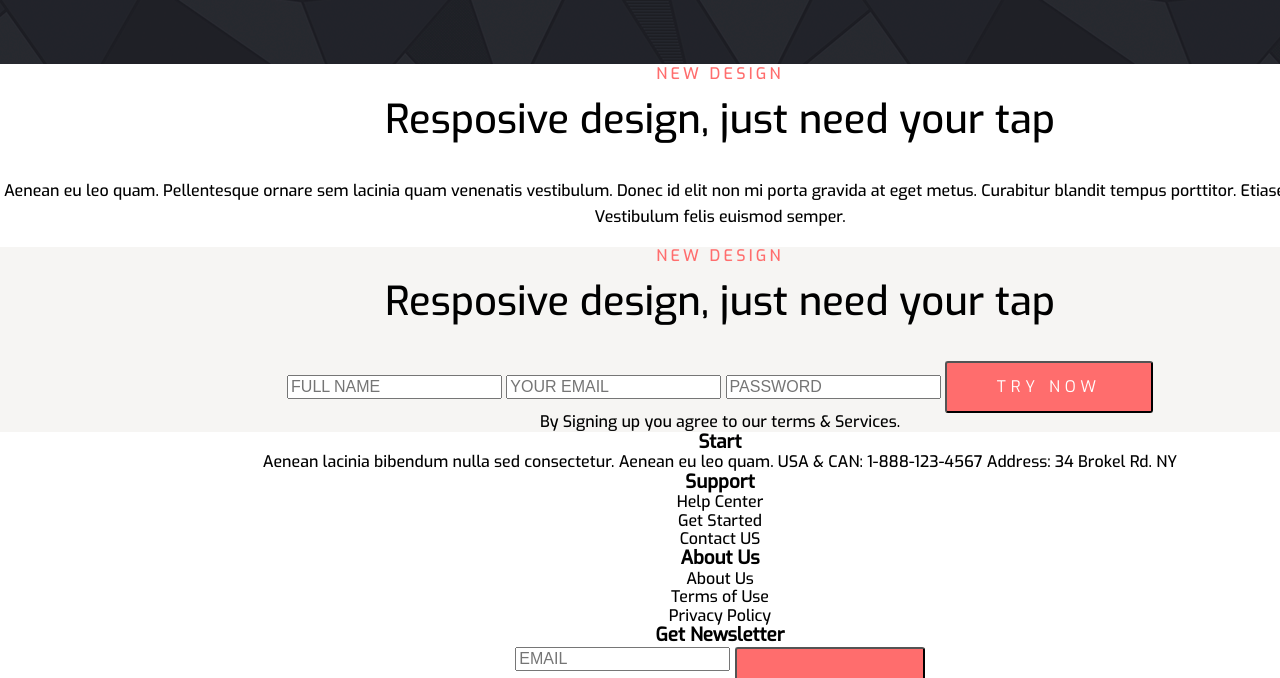
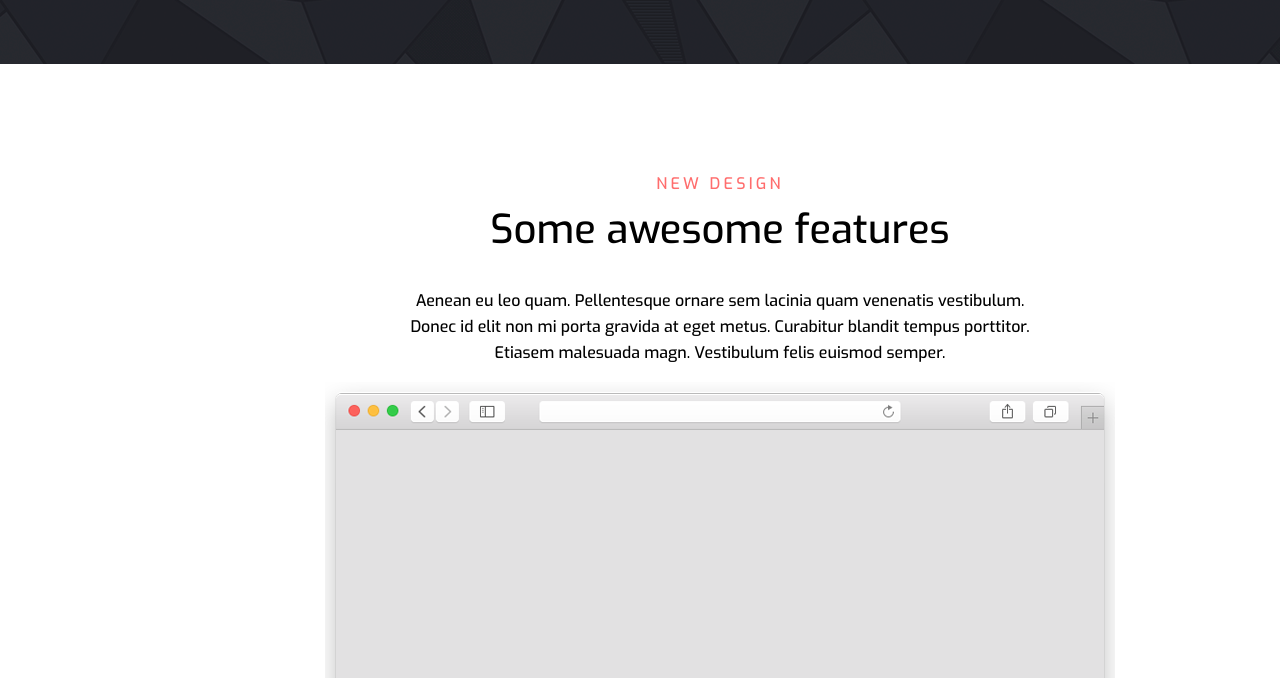
Before and after one commit to enmalafeev/Corporate, a website: page app/index.html in a window 1280 px wide. Shown: the part 3315-3993 px from the top of the page. Drawn offline with Linux system fonts and the light colour scheme.

Commit message:
six section

```diff
--- a/app/index.html
+++ b/app/index.html
@@ -145,11 +145,15 @@
 
 		<section class="section">
 
-			<div class="section__feat">New design</div>
-			<h2 class="section__title">Resposive design, just need your tap</h2>
-			<p class="section__par">
-				Aenean eu leo quam. Pellentesque ornare sem lacinia quam venenatis vestibulum. Donec id elit non mi porta gravida at eget metus. Curabitur blandit tempus porttitor. Etiasem malesuada magn. Vestibulum felis euismod semper.
-			</p>
+			<div class="six-wrap">
+				<div class="section__feat">New design</div>
+				<h2 class="section__title">Some awesome features</h2>
+				<p class="section__par">
+					Aenean eu leo quam. Pellentesque ornare sem lacinia quam venenatis vestibulum. Donec id elit non mi porta gravida at eget metus. Curabitur blandit tempus porttitor. Etiasem malesuada magn. Vestibulum felis euismod semper.
+				</p>
+			</div>
+
+			<div class="browser"></div>
 
 		</section>
 
--- a/app/sass/main.sass
+++ b/app/sass/main.sass
@@ -354,5 +354,18 @@ body
 		background-image: url('../img/Logos.png')
 		background-position: 120px
 
+// SIX
+.six-wrap
+	width: 650px
+	margin: 0 auto
+	padding-top: 110px
+
+.browser
+	width: 790px
+	height: 365px
+	margin: 0 auto
+	background: url('../img/browser.png') center no-repeat
+
+// END SIX
 
 // END SECTIONS
```
Also changed, not shown: app/css/main.css, app/img/browser.png (added).
